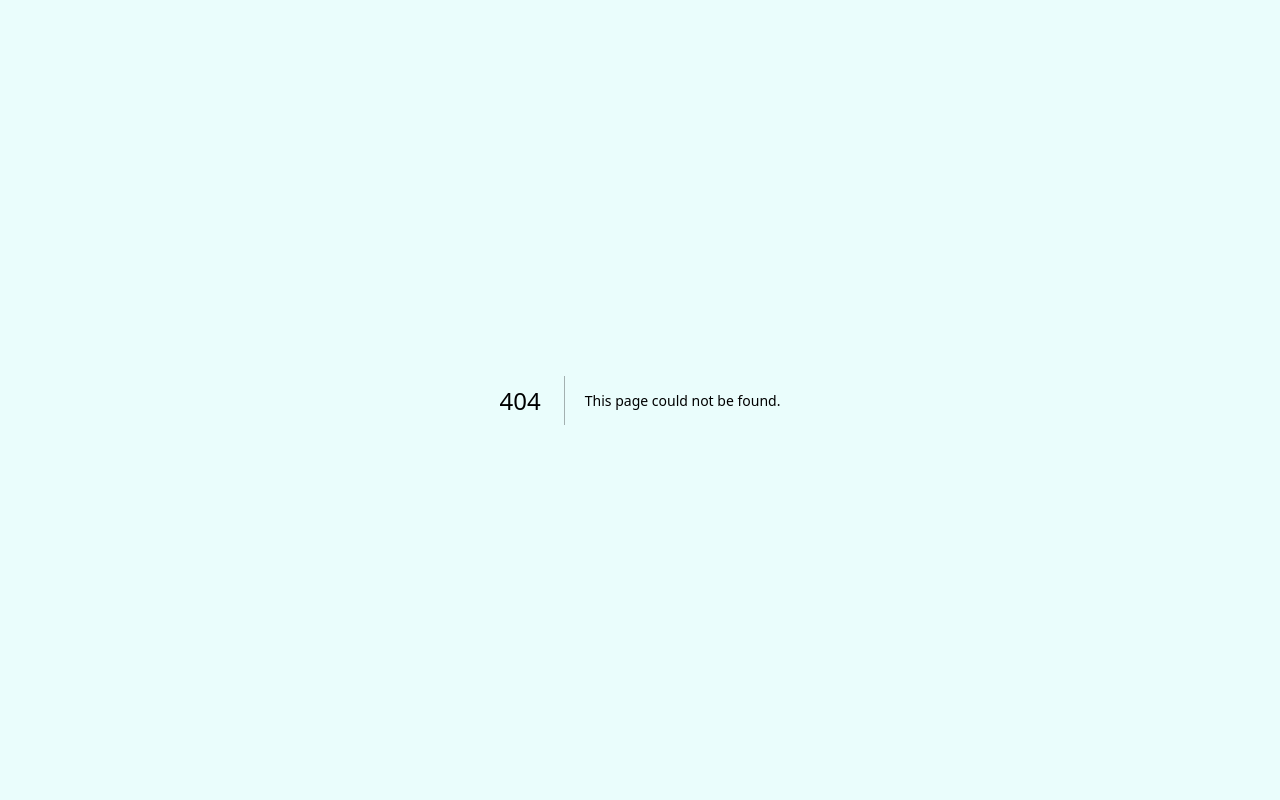
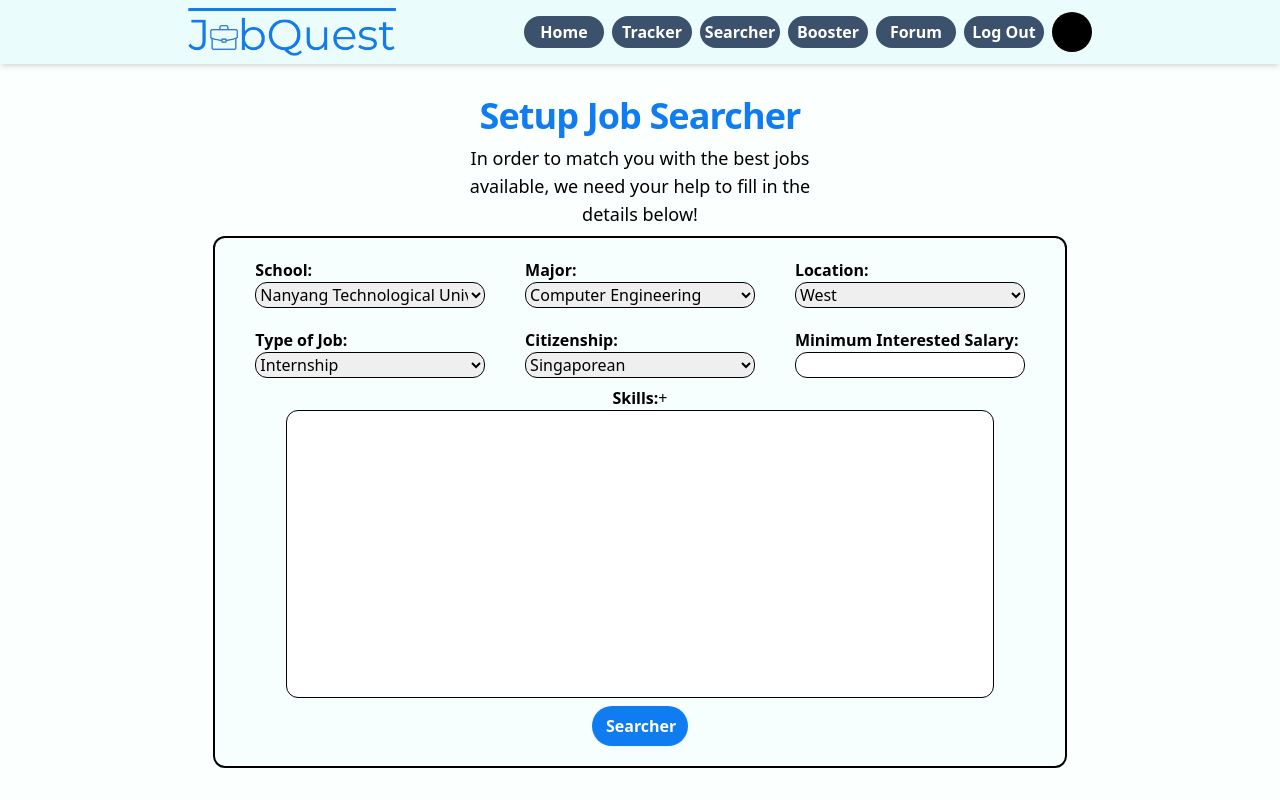
Before and after one commit to KayTeo/JobQuest, a Next.js app in the folder jobquest/: page /user/searcher/searchersetup in a window 1280 px wide. Before the commit this address had no page. Built offline with nearby package versions, Linux system fonts and the light colour scheme.

Commit message:
searchersetup page

```diff
--- a/jobquest/app/user/searcher/page.js
+++ b/jobquest/app/user/searcher/page.js
@@ -1,3 +1,3 @@
 export default function SearcherPage() {
-    return <div className="h-[calc(100vh-64px)]">Searcher</div>;
+    return <div className="h-[calc(100vh-64px)]"></div>;
 }
--- /dev/null
+++ b/jobquest/app/user/searcher/searchersetup/page.js
@@ -0,0 +1,9 @@
+import SearcherSetUp from "@/components/SearcherSetUp";
+
+export default function SearcherSetUpPage() {
+    return (
+        <div className="h-[calc(100vh-64px)]">
+            <SearcherSetUp />
+        </div>
+    );
+}
--- /dev/null
+++ b/jobquest/components/SearcherSetUp.js
@@ -0,0 +1,137 @@
+import React from "react";
+import Link from "next/link";
+
+export default function SearcherSetUp() {
+    // TODO: react stuff
+    return (
+        <div className="flex h-full flex-col items-center justify-center gap-2 py-8">
+            <header className="text-3xl font-bold tracking-tight text-accent-500 sm:text-4xl">
+                Setup Job Searcher
+            </header>
+            <article className="w-96 text-center text-base text-black sm:text-lg">
+                In order to match you with the best jobs available, we need your
+                help to fill in the details below!
+            </article>
+            <form className="flex h-full w-4/6 flex-col items-center rounded-xl border-2 border-black bg-light-200 py-5">
+                <div className="grid grid-cols-3 gap-x-10 gap-y-5 px-10">
+                    {/* School */}
+                    <div className="flex flex-col">
+                        <label for="school" className="font-bold">
+                            School:
+                        </label>
+                        <select
+                            id="school"
+                            className="rounded-xl border border-black"
+                        >
+                            <option value="NTU">
+                                Nanyang Technological University
+                            </option>
+                            <option value="NUS">
+                                National University of Singapore
+                            </option>
+                            <option value="SMU">
+                                Singapore Management University
+                            </option>
+                            <option value="SUTD">
+                                Singapore University of Technology and Design
+                            </option>
+                        </select>
+                    </div>
+
+                    {/* Major */}
+                    <div className="flex flex-col">
+                        <label for="major" className="font-bold">
+                            Major:
+                        </label>
+                        <select
+                            id="major"
+                            className="rounded-xl border border-black"
+                        >
+                            <option value="CE">Computer Engineering</option>
+                            <option value="CS">Computer Science</option>
+                        </select>
+                    </div>
+
+                    {/* Location */}
+                    <div className="flex flex-col">
+                        <label for="Location" className="font-bold">
+                            Location:
+                        </label>
+                        <select
+                            id="location"
+                            className="rounded-xl border border-black"
+                        >
+                            <option value="west">West</option>
+                            <option value="east">East</option>
+                            <option value="north">North</option>
+                            <option value="south">South</option>
+                            <option value="central">Central</option>
+                        </select>
+                    </div>
+
+                    {/* Type of Job */}
+                    <div className="flex flex-col">
+                        <label for="typeJob" className="font-bold">
+                            Type of Job:
+                        </label>
+                        <select
+                            id="typeJob"
+                            className="rounded-xl border border-black"
+                        >
+                            <option value="internship">Internship</option>
+                            <option value="contract">Contract</option>
+                            <option value="partTime">Part-Time</option>
+                            <option value="fullTime">Full-Time</option>
+                        </select>
+                    </div>
+
+                    {/* Citizenship */}
+                    <div className="flex flex-col">
+                        <label for="citizenship" className="font-bold">
+                            Citizenship:
+                        </label>
+                        <select
+                            id="citizenship"
+                            className="rounded-xl border border-black"
+                        >
+                            <option value="singaporean">Singaporean</option>
+                            <option value="PR">Permanent Resident</option>
+                            <option value="others">Others</option>
+                        </select>
+                    </div>
+
+                    {/* Minimum Interested Salary */}
+                    <div className="flex flex-col">
+                        <label for="salary" className="font-bold">
+                            Minimum Interested Salary:
+                        </label>
+                        <input
+                            type="number"
+                            id="salary"
+                            name="salary"
+                            min="0"
+                            max="20000"
+                            className="rounded-xl border border-black required:border-red-500 out-of-range:border-red-500"
+                        ></input>
+                    </div>
+                </div>
+
+                {/* Skills */}
+                <div className="mt-2 flex justify-start">
+                    <div className="font-bold">Skills:</div>
+                    {/* TODO: crud skills and show */}
+                    <div>+</div>
+                </div>
+                <div className="mb-2 h-full w-5/6 rounded-xl border border-black bg-white"></div>
+                <div className="flex items-end justify-center">
+                    <Link
+                        href="/user/searcher"
+                        className="h-10 w-24 rounded-full bg-accent-500 px-3.5 py-1.5 text-base font-semibold leading-7 text-white shadow-sm hover:bg-accent-300"
+                    >
+                        Searcher
+                    </Link>
+                </div>
+            </form>
+        </div>
+    );
+}
```
